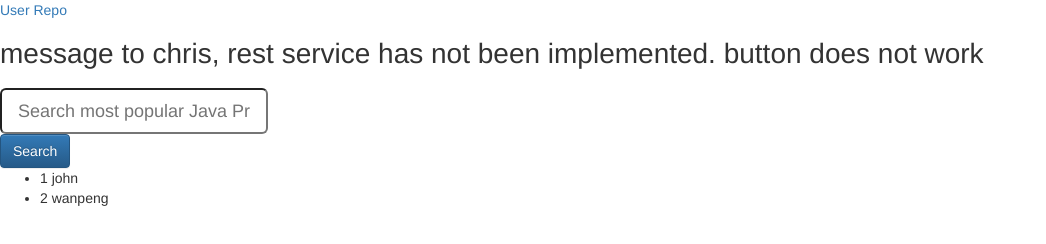
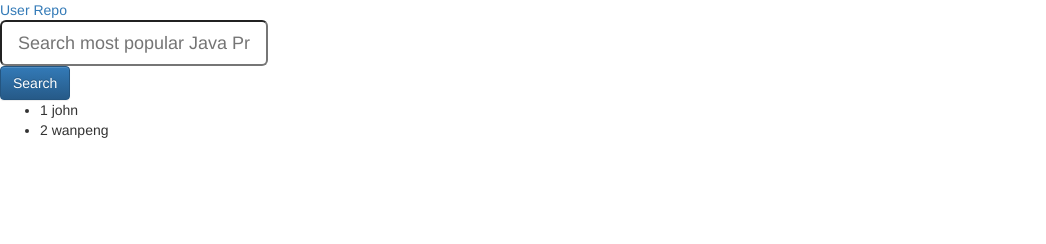
Before and after one commit to wanpengliu/gitquery, a plain HTML site: page index.html at #/user in a window 1280 px wide. Shown: the whole page, without its empty margins (0-1046 px from the left). Drawn offline with nearby package versions, Linux system fonts and the light colour scheme.

Commit message:
update message

```diff
--- a/js/user/user.html
+++ b/js/user/user.html
@@ -1,5 +1,4 @@
 <div ng-controller="UserController">
-    <h1>message to chris, rest service has not been implemented. button does not work</h1>
     <input type="text" class="input-lg" ng-model="userquery" placeholder="Search most popular Java Project" /><br/>
     <button ng-click="searchUser()" class="btn btn-primary">Search</button>
     <ul>
```
